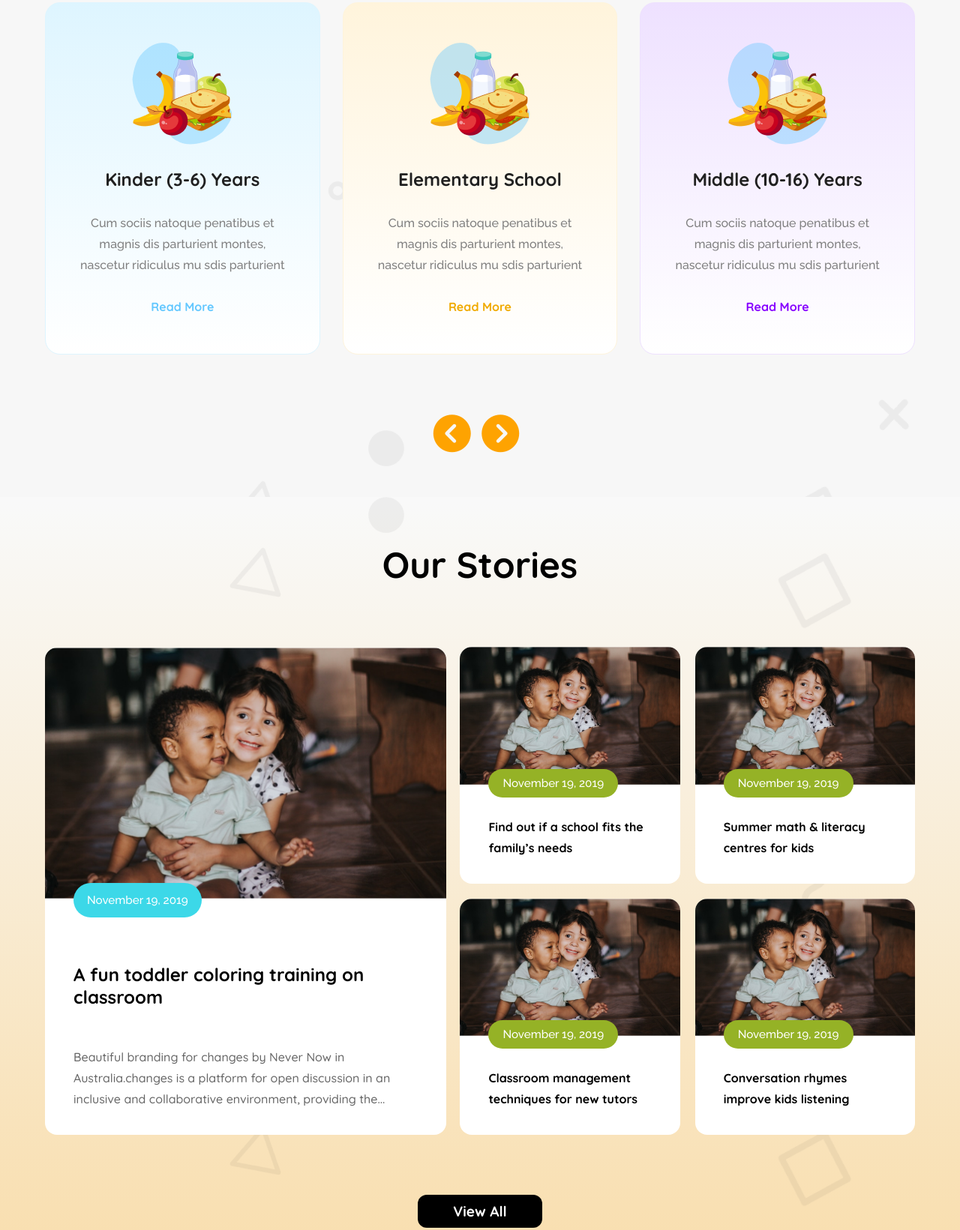
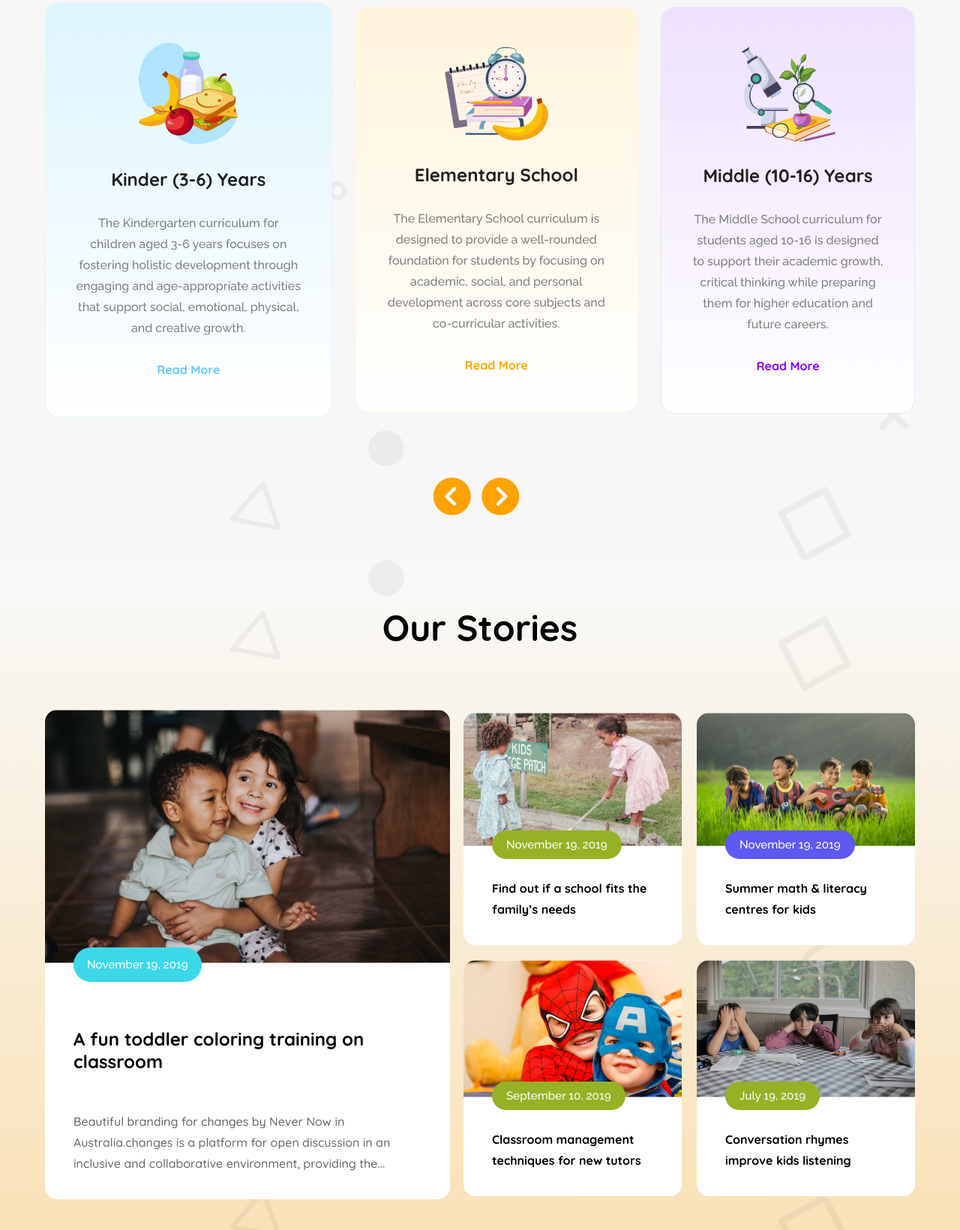
Before and after one commit to cosmokhairul/second-assignment, a plain HTML site: page index.html in a window 1280 px wide. Shown: the part 928-2569 px from the top of the page at 75% size. Drawn offline with Linux system fonts and the light colour scheme.

Commit message:
Final Commit

```diff
--- a/index.html
+++ b/index.html
@@ -65,25 +65,19 @@
                 <div class="curriculum-card card-item1">
                     <img src="./assets/kinder.png" alt="">
                     <h3 class="curriculum-card-title">Kinder (3-6) Years</h3>
-                    <p class="curriculum-card-description">Cum sociis natoque penatibus et magnis
-                        dis parturient montes, nascetur ridiculus
-                        mu sdis parturient</p>
+                    <p class="curriculum-card-description">The Kindergarten curriculum for children aged 3-6 years focuses on fostering holistic development through engaging and age-appropriate activities that support social, emotional, physical, and creative growth.</p>
                     <button class="curriculum-card-btn">Read More</button>
                 </div>
                 <div class="curriculum-card card-item2">
-                    <img src="./assets/kinder.png" alt="">
+                    <img src="./assets/elementary.png" alt="">
                     <h3 class="curriculum-card-title">Elementary School</h3>
-                    <p class="curriculum-card-description">Cum sociis natoque penatibus et magnis
-                        dis parturient montes, nascetur ridiculus
-                        mu sdis parturient</p>
+                    <p class="curriculum-card-description">The Elementary School curriculum is designed to provide a well-rounded foundation for students by focusing on academic, social, and personal development across core subjects and co-curricular activities.</p>
                     <button class="curriculum-card-btn">Read More</button>
                 </div>
                 <div class="curriculum-card card-item3">
-                    <img src="./assets/kinder.png" alt="">
+                    <img src="./assets/middle.png" alt="">
                     <h3 class="curriculum-card-title">Middle (10-16) Years</h3>
-                    <p class="curriculum-card-description">Cum sociis natoque penatibus et magnis
-                        dis parturient montes, nascetur ridiculus
-                        mu sdis parturient</p>
+                    <p class="curriculum-card-description">The Middle School curriculum for students aged 10-16 is designed to support their academic growth, critical thinking while preparing them for higher education and future careers.</p>
                     <button class="curriculum-card-btn">Read More</button>
                 </div>
             </div>
@@ -114,23 +108,23 @@
                     <div class="stories-other-cards">
 
                         <div class="stories-card">
-                            <img src="./assets/story-1.png" alt="">
-                            <button class="stories-card-btn">November 19, 2019</button>
+                            <img src="./assets/story-2.png" alt="">
+                            <button class="stories-card-btn1">November 19, 2019</button>
                             <h3 class="stories-card-title">Find out if a school fits the family’s needs</h3>
                         </div>
                         <div class="stories-card">
-                            <img src="./assets/story-1.png" alt="">
-                            <button class="stories-card-btn">November 19, 2019</button>
+                            <img src="./assets/story-3.png" alt="">
+                            <button class="stories-card-btn2">November 19, 2019</button>
                             <h3 class="stories-card-title">Summer math & literacy centres for kids</h3>
                         </div>
                         <div class="stories-card">
-                            <img src="./assets/story-1.png" alt="">
-                            <button class="stories-card-btn">November 19, 2019</button>
+                            <img src="./assets/story-4.png" alt="">
+                            <button class="stories-card-btn3">September 10, 2019</button>
                             <h3 class="stories-card-title">Classroom management techniques for new tutors</h3>
                         </div>
                         <div class="stories-card">
-                            <img src="./assets/story-1.png" alt="">
-                            <button class="stories-card-btn">November 19, 2019</button>
+                            <img src="./assets/story-5.png" alt="">
+                            <button class="stories-card-btn4">July 19, 2019</button>
                             <h3 class="stories-card-title">Conversation rhymes improve kids listening</h3>
                         </div>
 
@@ -156,7 +150,7 @@
                     <img class="footer-logo" src="./assets/logo.png" alt="">
                     <h2 class="footer-title">Kids <br> Education</h2>
                 </div>
-                <p class="footer-description">Pizza ipsum dolor meat lovers buffalo. Deep dolor roll melted bacon Bianca pan bacon pineapple Aussie. Mayo rib sauce Hawaiian meatball.</p>
+                <p class="footer-description">Nurturing young minds through engaging, age-appropriate learning experiences that foster creativity, curiosity, and a love for knowledge.</p>
             </div>
 
             <div class="footer-box2">
--- a/styles/school.css
+++ b/styles/school.css
@@ -340,7 +340,7 @@ header, main{
 
 }
 
-.stories-card-btn{
+.stories-card-btn1, .stories-card-btn3, .stories-card-btn4{
     font-family: "Raleway", serif;
     font-size: .95rem;
     font-weight: 500;
@@ -349,6 +349,20 @@ header, main{
     border-radius: 48px;
     border: none;
     background-color: #95B226;
+    position: relative;
+    left: 38px;
+    bottom: 25px;
+}
+
+.stories-card-btn2{
+    font-family: "Raleway", serif;
+    font-size: .95rem;
+    font-weight: 500;
+    color:white;
+    padding: 10px 19px;
+    border-radius: 48px;
+    border: none;
+    background-color: #5D58F0;
     position: relative;
     left: 38px;
     bottom: 25px;
```
